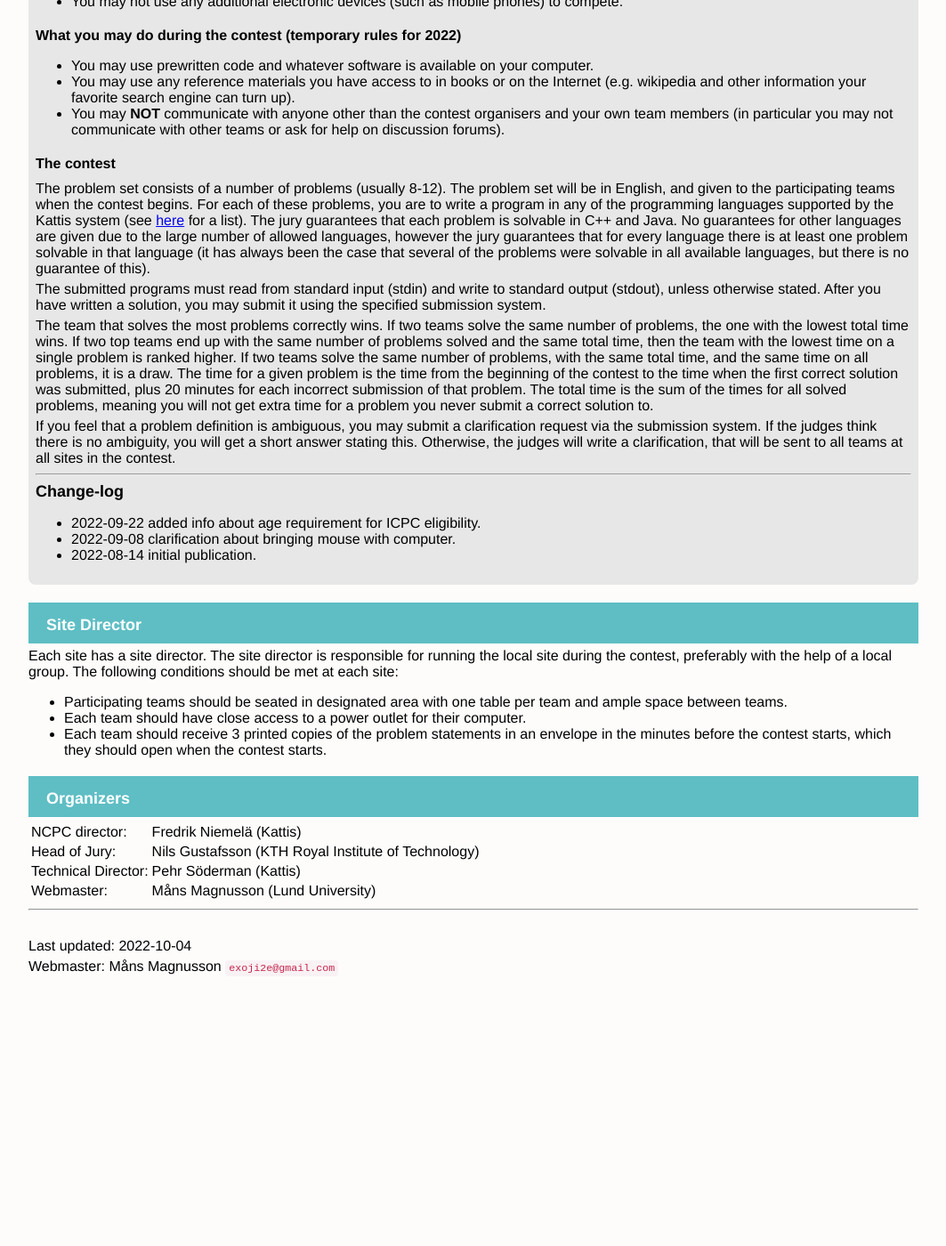
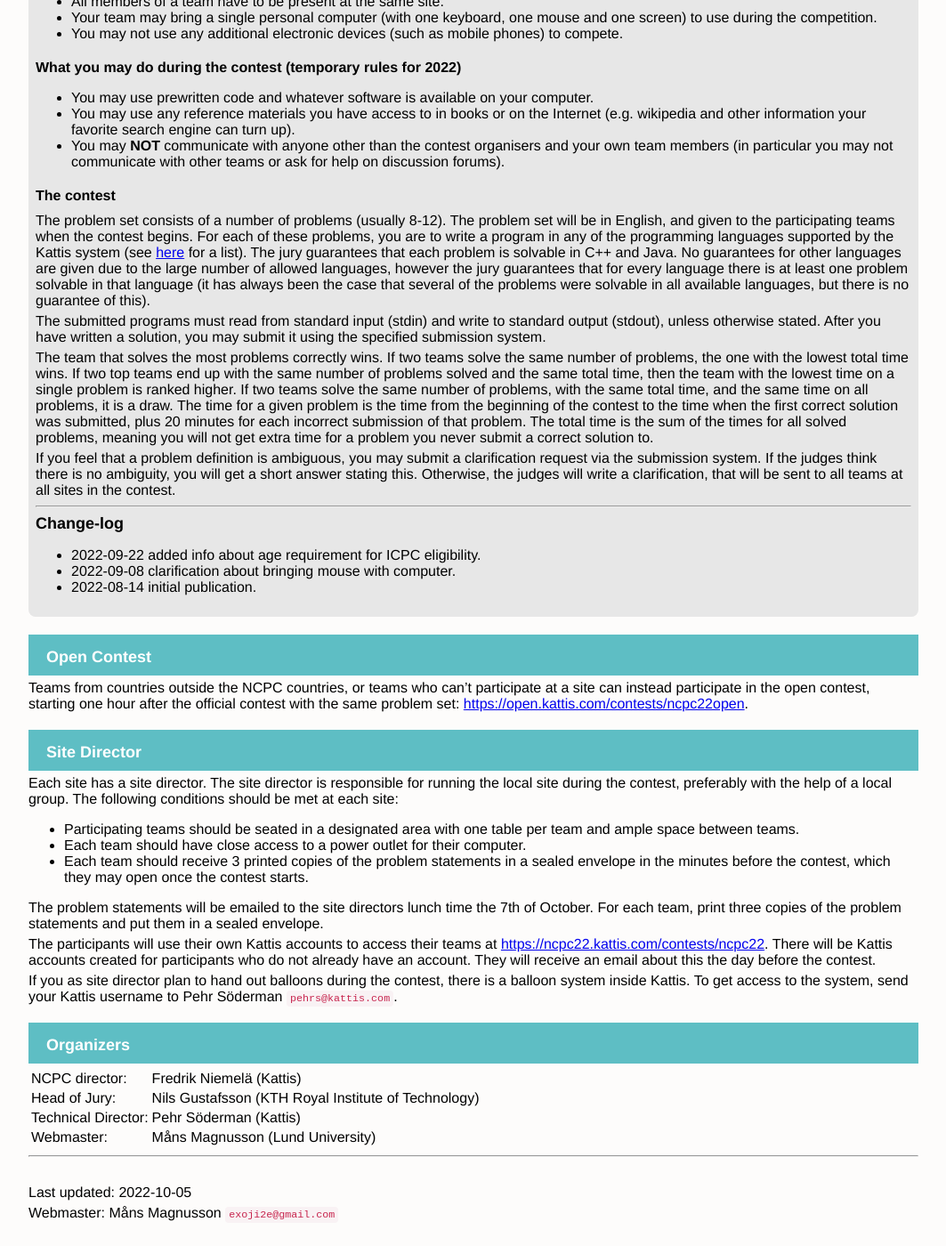
Before and after one commit to icpc/ncpc-web, a Jekyll site: the page built from ncpc2022/index.md, in a window 1280 px wide and 1400 px high, scrolled down 2587 px. Shown: the whole window at 89% size, without its empty margins (108-1171 px from the left). Built offline with Jekyll 4.4.1, drawn with Linux system fonts in a browser that asks for light colours; before the commit the page ends 3710 px from its top, so only the background shows below that; some of the changed text lies outside the part shown.

Commit message:
[2022] add kattis-link, update site directors info

```diff
--- a/ncpc2022/index.md
+++ b/ncpc2022/index.md
@@ -3,7 +3,7 @@
 headerText: "NCPC 2022"
 title: "Nordic Collegiate Programming Contest 2022"
 dateTime: "Saturday October 8th 11:00-16:00 CEST (UTC+2)"
-lastUpdate: "2022-10-04"
+lastUpdate: "2022-10-05"
 year: 2022
 ---
 <nav class="navbar menu-bar" markdown="0">
@@ -23,10 +23,10 @@
   <h3>Information</h3>
 </div>
 
-The Nordic Collegiate Programming Contest {{ page.year }} will take place <b>{{ page.dateTime }}</b>.
+The Nordic Collegiate Programming Contest {{ page.year }} takes place <b>{{ page.dateTime }}</b>.
 
 <br />
-[The registration is open!](#registration)
+The contest is hosted on [https://ncpc22.kattis.com/contests/ncpc22](https://ncpc22.kattis.com/contests/ncpc22). Use your own Kattis account, it will be linked to your team the day before the contest. If you do not have a Kattis account, an account will be created for you and you will receive an email with information about your new account.
 
 <br />
 
@@ -46,7 +46,7 @@
 
 ### Practice contests
 
-There will be some practice contests on kattis before NCPC.
+Some practice contests were hosted to practice on before NCPC.
 
 <table class="info-table">
   <tr><th>Date</th><th>Link</th></tr>
@@ -213,14 +213,26 @@
 </div>
 
 <div class="bar">
+  <a name="open-contest" />
+  <h3>Open Contest</h3>
+</div>
+Teams from countries outside the NCPC countries, or teams who can't participate at a site can instead participate in the open contest, starting one hour after the official contest with the same problem set: [https://open.kattis.com/contests/ncpc22open](https://open.kattis.com/contests/ncpc22open).
+
+<div class="bar">
   <a name="directors" />
   <h3>Site Director</h3>
 </div>
 Each site has a site director. The site director is responsible for running the local site during the contest, preferably with the help of a local group. The following conditions should be met at each site:
 
-- Participating teams should be seated in designated area with one table per team and ample space between teams.
+- Participating teams should be seated in a designated area with one table per team and ample space between teams.
 - Each team should have close access to a power outlet for their computer.
-- Each team should receive 3 printed copies of the problem statements in an envelope in the minutes before the contest starts, which they should open when the contest starts.
+- Each team should receive 3 printed copies of the problem statements in a sealed envelope in the minutes before the contest, which they may open once the contest starts.
+
+The problem statements will be emailed to the site directors lunch time the 7th of October. For each team, print three copies of the problem statements and put them in a sealed envelope.
+
+The participants will use their own Kattis accounts to access their teams at [https://ncpc22.kattis.com/contests/ncpc22](https://ncpc22.kattis.com/contests/ncpc22). There will be Kattis accounts created for participants who do not already have an account. They will receive an email about this the day before the contest.
+
+If you as site director plan to hand out balloons during the contest, there is a balloon system inside Kattis. To get access to the system, send your Kattis username to Pehr Söderman `pehrs@kattis.com`.
 
 <div class="bar">
   <a name="organizers" />
```
